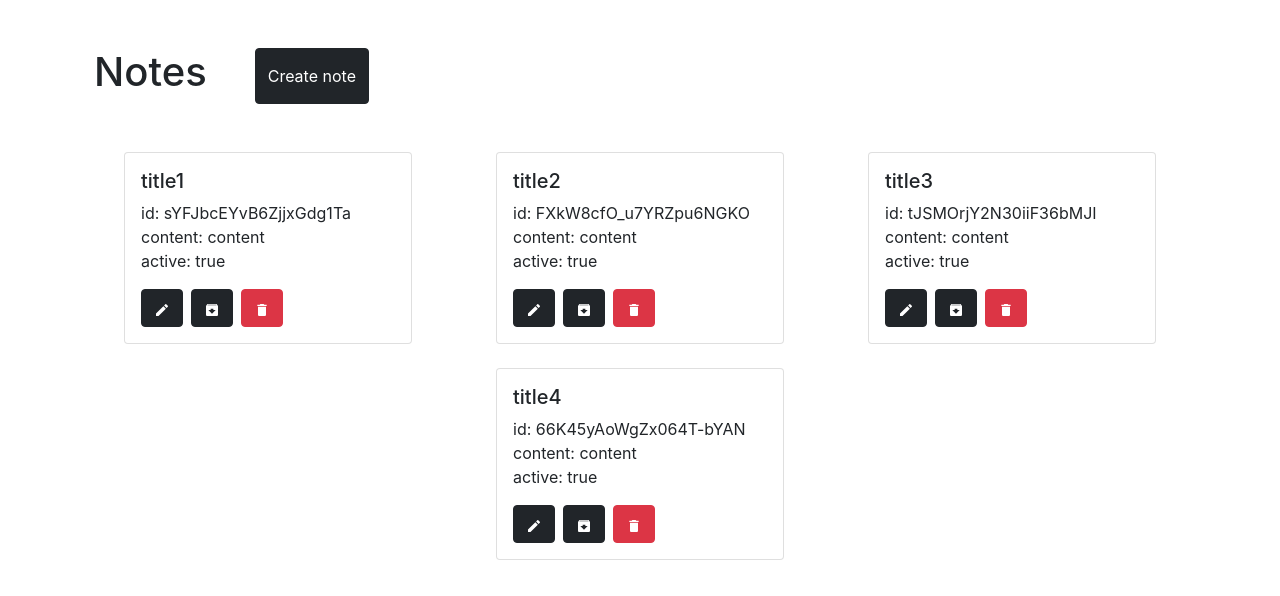
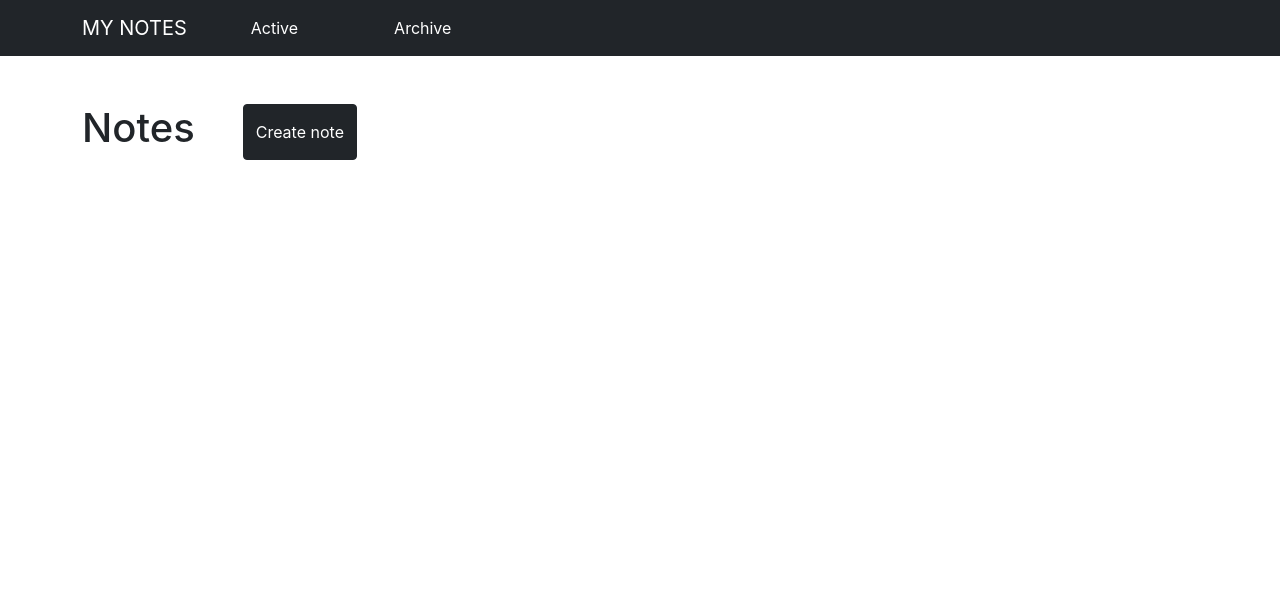
Before and after one commit to jereserafini/notes, a React (Create React App) app: page / in a window 1280 px wide. Shown: the top 596 px of the page. Built offline with nearby package versions, Linux system fonts and the light colour scheme.

Commit message:
2do avance

```diff
--- a/package.json
+++ b/package.json
@@ -12,6 +12,7 @@
     "react-bootstrap": "^2.4.0",
     "react-dom": "^18.1.0",
     "react-icons": "^4.4.0",
+    "react-router-dom": "^6.3.0",
     "react-scripts": "5.0.1",
     "web-vitals": "^2.1.4"
   },
--- a/src/App.js
+++ b/src/App.js
@@ -1,30 +1,28 @@
-import { useState } from "react";
+import { useEffect, useState } from "react";
 import { nanoid } from 'nanoid'
 import NoteList from "./components/NoteList";
+import { BrowserRouter, Route, Routes } from "react-router-dom";
+import Header from "./components/Header";
 
 function App() {
 
-  const [notes, setNotes] = useState([{
-    id: nanoid(),
-    title: 'title1',
-    content:'content',
-    active: true
-  },{
-    id: nanoid(),
-    title: 'title2',
-    content:'content',
-    active: true
-  },{
-    id: nanoid(),
-    title: 'title3',
-    content:'content',
-    active: true
-  },{
-    id: nanoid(),
-    title: 'title4',
-    content:'content',
-    active: true
-  },])
+  const [notes, setNotes] = useState([])
+
+  useEffect(() => {
+    const savedNotes = JSON.parse(localStorage.getItem('notes'))
+
+    if (savedNotes) {
+      setNotes(savedNotes)
+    }
+
+  }, [])
+
+
+  useEffect(() => {
+    localStorage.setItem('notes', JSON.stringify(notes))
+
+  }, [notes])
+
 
   const addNote = ({title, content}) => {
     const newNote = {
@@ -42,14 +40,58 @@ function App() {
     setNotes(newNotes)
   }
 
+  const archiveNote = (id) => {
+    let newNotes = notes.map( note => {
+      const newNote = {...note}
+      if (note.id === id){
+        newNote.active = !newNote.active;
+      }
+      return newNote
+    })
+    // notes.forEach( )
+    // newNotes = [...notes]
+    setNotes(newNotes);
+  }
+
+  const updateNote = (id) => {
+
+    notes.map( note => note.id === id)
+
+  }
+
   return (
-    <div className="container">
-      <NoteList
-        notes={notes}
-        handleAddNote={addNote}
-        handleDeleteNote={deleteNote}
-      />
-    </div>
+    <BrowserRouter>
+
+      <Header/>
+      <Routes>
+
+      <Route exact path="/" element={
+
+        <NoteList
+          notes={notes.filter( note => note.active === true)}
+          handleAddNote={addNote}
+          handleDeleteNote={deleteNote}
+          handleArchiveNote={archiveNote}
+          handleUpdateNote={updateNote}
+        />
+
+      }/>
+
+      <Route exact path="/archive" element={
+
+        <NoteList
+          notes={notes.filter( note => note.active === false)}
+          handleAddNote={addNote}
+          handleDeleteNote={deleteNote}
+          handleArchiveNote={archiveNote}
+          handleUpdateNote={updateNote}
+        />
+
+      }/>
+
+      </Routes>
+    </BrowserRouter>
+
   );
 }
 
--- /dev/null
+++ b/src/components/Header.js
@@ -0,0 +1,22 @@
+import React from 'react'
+import { Container, Nav, Navbar } from 'react-bootstrap'
+import { Link } from 'react-router-dom'
+
+const Header = () => {
+  return (
+    <Navbar bg="dark" variant='dark' expand="lg">
+        <Container>
+            <Navbar.Brand className='text-white'>MY NOTES</Navbar.Brand>
+            <Navbar.Toggle aria-controls="basic-navbar-nav" />
+            <Navbar.Collapse id="basic-navbar-nav">
+            <Nav className="me-auto">
+                <Link className="text-white mx-5 text-decoration-none" to="/">Active</Link>
+                <Link className="text-white mx-5 text-decoration-none" to="/archive">Archive</Link>
+            </Nav>
+            </Navbar.Collapse>
+        </Container>
+    </Navbar>
+  )
+}
+
+export default Header
--- a/src/components/Note.js
+++ b/src/components/Note.js
@@ -2,7 +2,7 @@ import React from 'react'
 import { Button, Card } from 'react-bootstrap'
 import { MdDelete, MdArchive, MdEdit } from 'react-icons/md';
 
-const Note = ({id, title, content, active, handleDeleteNote}) => {
+const Note = ({id, title, content, active, handleDeleteNote, handleArchiveNote, handleUpdateNote}) => {
   return (
         <Card className='note mb-4 mx-auto' style={{ width: '18rem' }}>
             <Card.Body>
@@ -13,8 +13,8 @@ const Note = ({id, title, content, active, handleDeleteNote}) => {
                     {`active: ${active}`}
                 </Card.Text>
                 <div>
-                    <Button variant="dark me-1" /* onClick={(e) => del(e)} */><MdEdit/></Button>
-                    <Button variant="dark mx-1" /* onClick={(e) => del(e)} */><MdArchive/></Button>
+                    <Button variant="dark me-1" onClick={()=>handleUpdateNote(id)}><MdEdit/></Button>
+                    <Button variant="dark mx-1" onClick={()=>handleArchiveNote(id)}><MdArchive/></Button>
                     <Button variant="danger mx-1" onClick={()=>handleDeleteNote(id)}><MdDelete/></Button>
                 </div>
             </Card.Body>
--- a/src/components/NoteList.js
+++ b/src/components/NoteList.js
@@ -2,7 +2,8 @@ import React from 'react'
 import AddNote from './AddNote'
 import Note from './Note'
 
-const NoteList = ({notes, handleAddNote, handleDeleteNote}) => {
+const NoteList = ({notes, handleAddNote, handleDeleteNote, handleArchiveNote, handleUpdateNote}) => {
+
   return (
     <div className='mt-5'>
         <AddNote handleAddNote={handleAddNote}/>
@@ -14,11 +15,15 @@ const NoteList = ({notes, handleAddNote, handleDeleteNote}) => {
                     content={note.content}
                     active={note.active}
                     handleDeleteNote={handleDeleteNote}
+                    handleArchiveNote={handleArchiveNote}
+                    handleUpdateNote={handleUpdateNote}
+                    key={note.id}
                 />
             )}
         </div>
     </div>
   )
+
 }
 
 export default NoteList
--- a/src/index.js
+++ b/src/index.js
@@ -6,7 +6,5 @@ import App from './App';
 
 const root = ReactDOM.createRoot(document.getElementById('root'));
 root.render(
-  <React.StrictMode>
     <App />
-  </React.StrictMode>
 );
```
Also changed, not shown: 1 other file (tests, documents, lock files or other folders).
